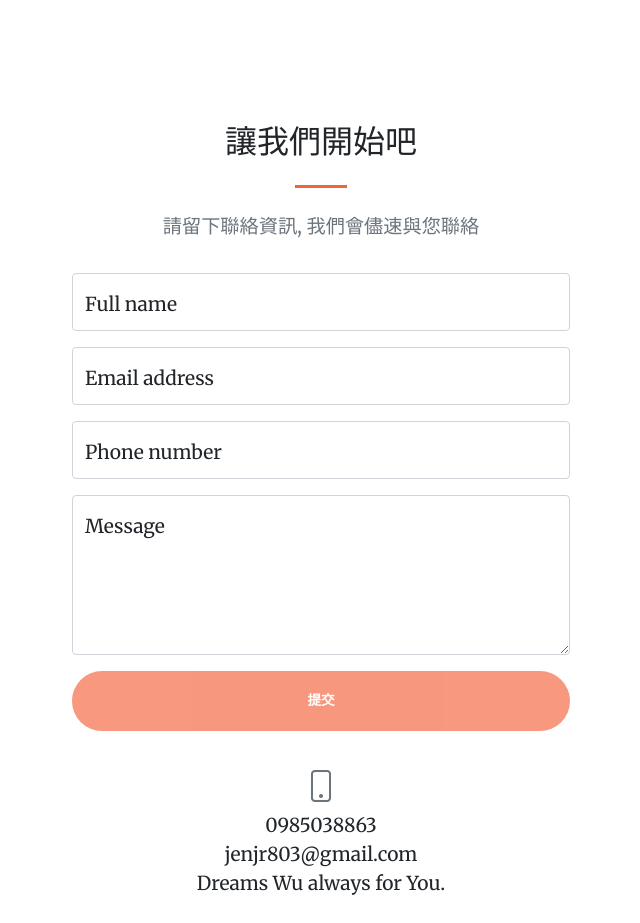
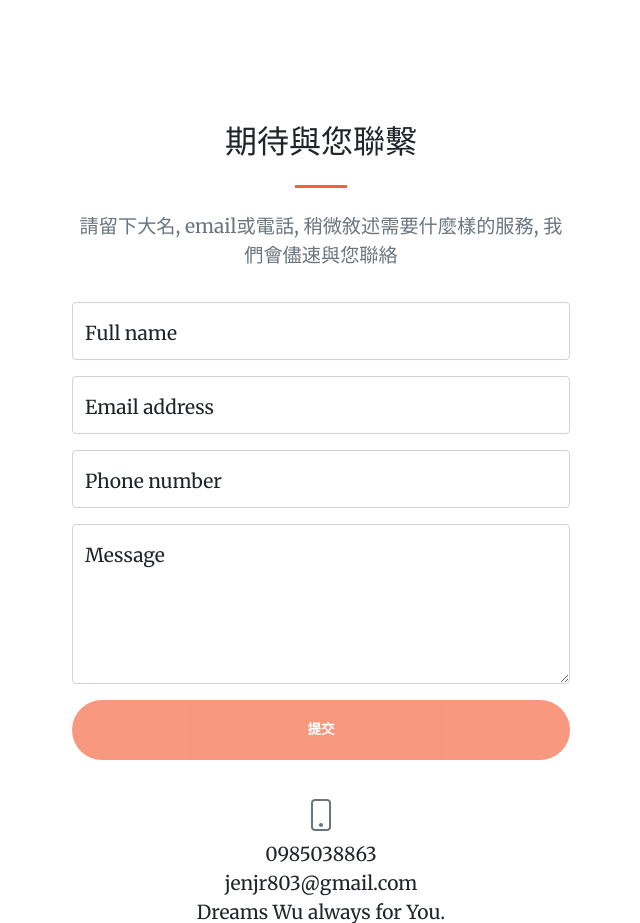
Before and after one commit to jenjr803/myProfile, a plain HTML site: page index.html in a window 1280 px wide. Shown: the part 2860-3783 px from the top of the page, without its empty margins (319-959 px from the left). Drawn offline with nearby package versions, Linux system fonts and the light colour scheme; some packages are replaced by stand-ins of ours; grey boxes are pictures that could not be loaded; a script that the page names is missing.

Commit message:
修改留言區, 確定slogan

```diff
--- a/index.html
+++ b/index.html
@@ -173,9 +173,9 @@
             <div class="container px-4 px-lg-5">
                 <div class="row gx-4 gx-lg-5 justify-content-center">
                     <div class="col-lg-8 col-xl-6 text-center">
-                        <h2 class="mt-0">讓我們開始吧</h2>
+                        <h2 class="mt-0">期待與您聯繫</h2>
                         <hr class="divider" />
-                        <p class="text-muted mb-5">請留下聯絡資訊, 我們會儘速與您聯絡</p>
+                        <p class="text-muted mb-5">請留下大名, email或電話, 稍微敘述需要什麼樣的服務, 我們會儘速與您聯絡</p>
                     </div>
                 </div>
                 <div class="row gx-4 gx-lg-5 justify-content-center mb-5">
```
